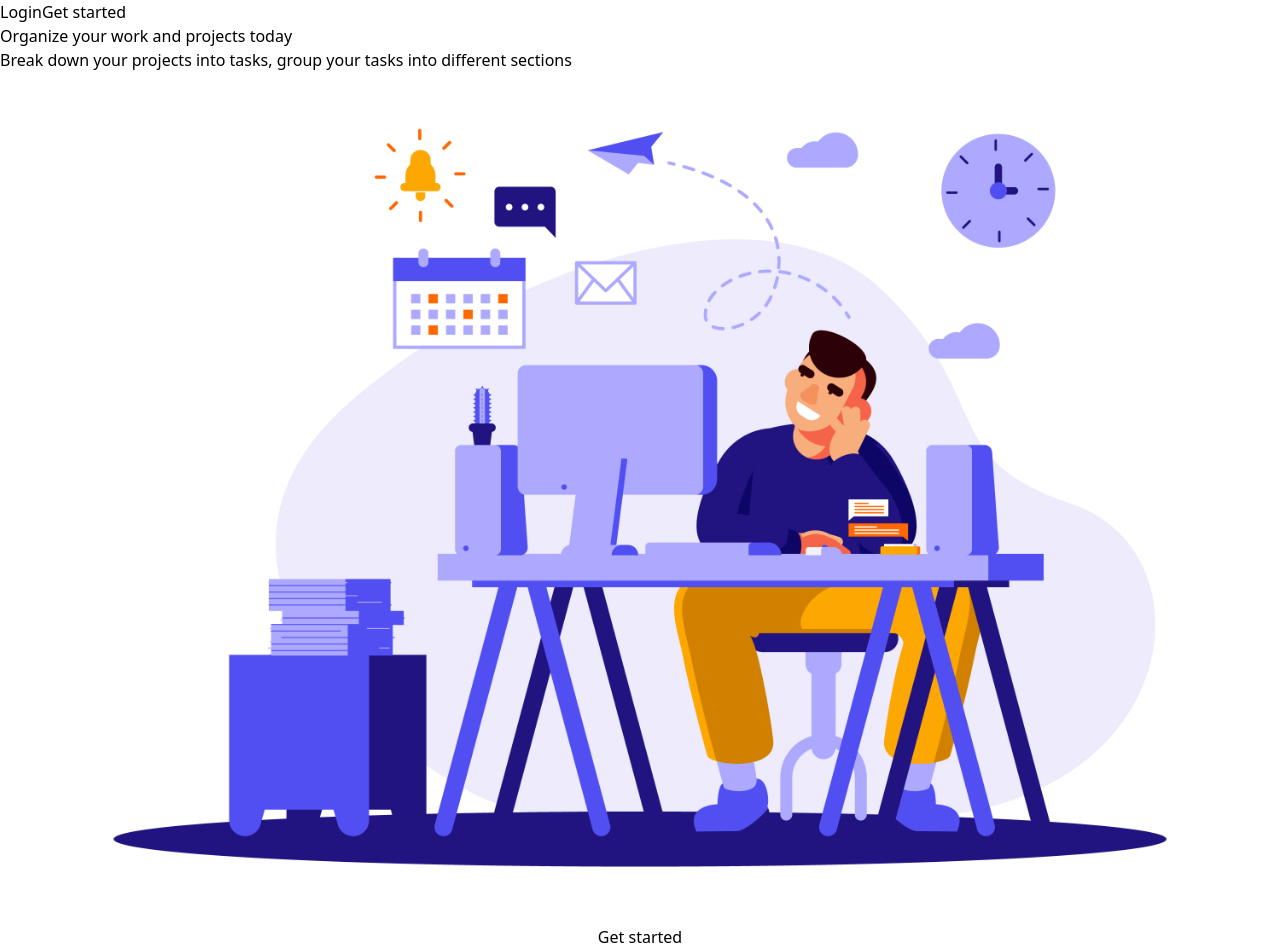
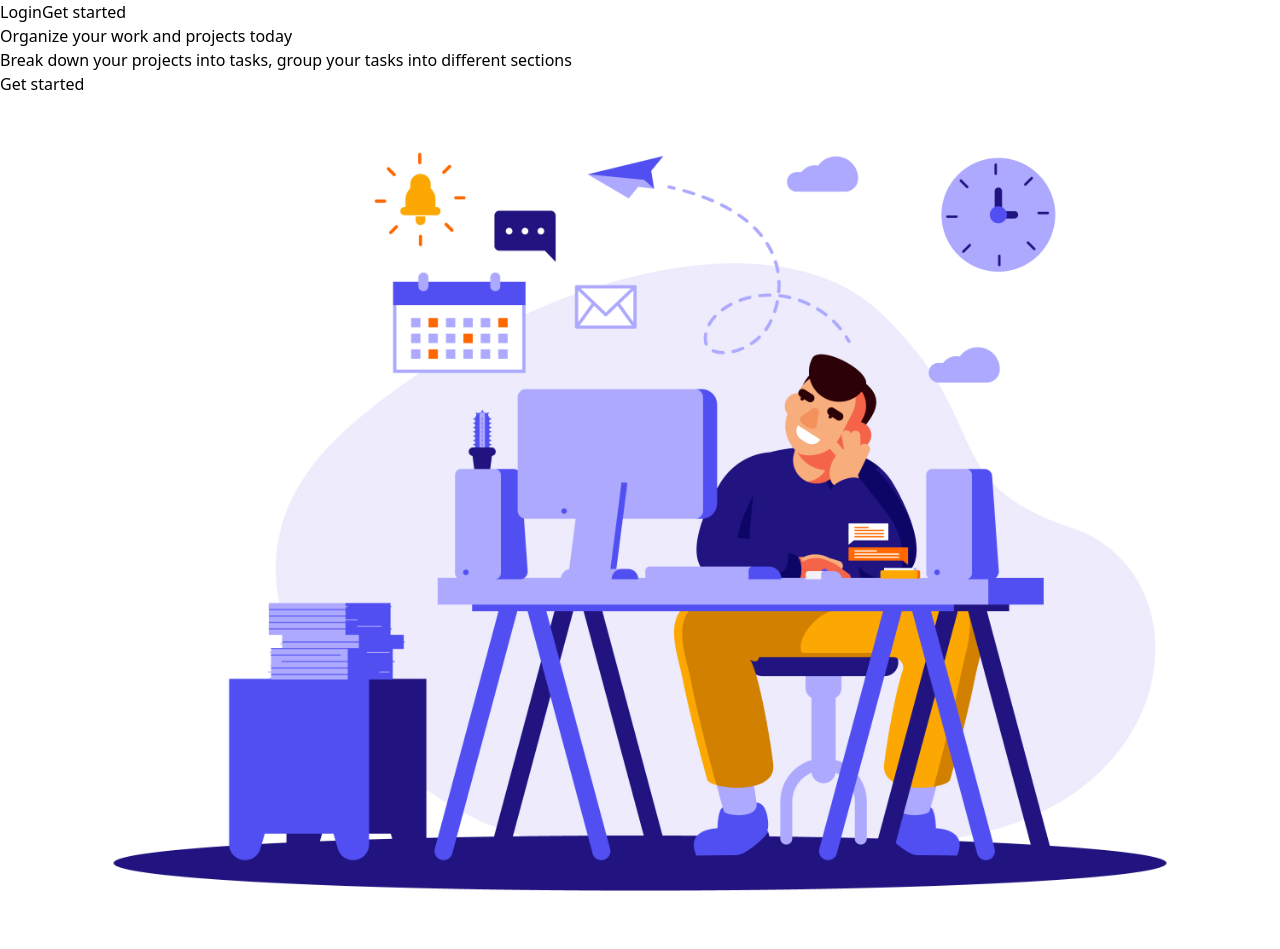
Before and after one commit to 0z-cryptik/projectPlanner-frontend, a React (Vite) app: page /landingPage in a window 1280 px wide. Shown: the part 24-973 px from the top of the page. Built offline with nearby package versions, Linux system fonts and the light colour scheme.

Commit message:
testing a new design

```diff
--- a/src/components/landingPage/landingPage.jsx
+++ b/src/components/landingPage/landingPage.jsx
@@ -5,7 +5,7 @@ import { motion } from "framer-motion";
 export const LandingPage = () => {
   return (
     <main className="flex flex-col">
-      <nav className="w-full flex flex-row p-3">
+      <nav className="w-full flex flex-row p-3 lg:order-1">
         <p className="flex-grow text-2xl">Logo</p>
         <button className="mr-3 hover:bg-gray-200 px-3 max-md:text-xs rounded-xl">
           Login
@@ -17,30 +17,32 @@ export const LandingPage = () => {
         </motion.button>
       </nav>
 
-      <section className="flex flex-col lg:flex-row mt-[5rem] lg:mt-[6.5rem]">
-        <div className="lg:w-1/2 text-center flex flex-col items-center max-md:order-2 justify-center">
-          <h1 className="text-4xl md:text-6xl md:w-[70%] font-bold max-md:mt-[4rem] px-3">
+      <section className="flex flex-col mt-[5rem] lg:mt-[3rem] lg:order-3">
+        <div className="text-center flex flex-col items-center max-md:order-2 justify-center">
+          <h1 className="text-4xl md:text-6xl md:w-[70%] font-bold mt-[4rem] lg:mt-[1rem] max-md:px-3">
             Organize your work and projects today
           </h1>
           <p className="w-[70%] text-lg mt-5">
             Break down your projects into tasks, group your tasks into
             different sections
           </p>
+
+          <motion.button
+            whileHover={{ scale: 1.1 }}
+            className="border rounded-xl bg-[#514ff1] text-white p-3 text-lg mb-3 mt-6">
+            Get started
+          </motion.button>
         </div>
 
         <img
-          className="lg:w-1/2 max-lg:order-1"
+          className="max-lg:order-1"
           src={heroImage}
         />
       </section>
-
-      <center className="mt-[5rem]">
-        <motion.button
-          whileHover={{ scale: 1.1 }}
-          className="border rounded-xl bg-[#514ff1] text-white p-3 text-lg mb-3">
-          Get started
-        </motion.button>
-      </center>
     </main>
   );
 };
+
+/*<center className="mt-[5rem] lg:order-2">
+
+      </center>*/
```
